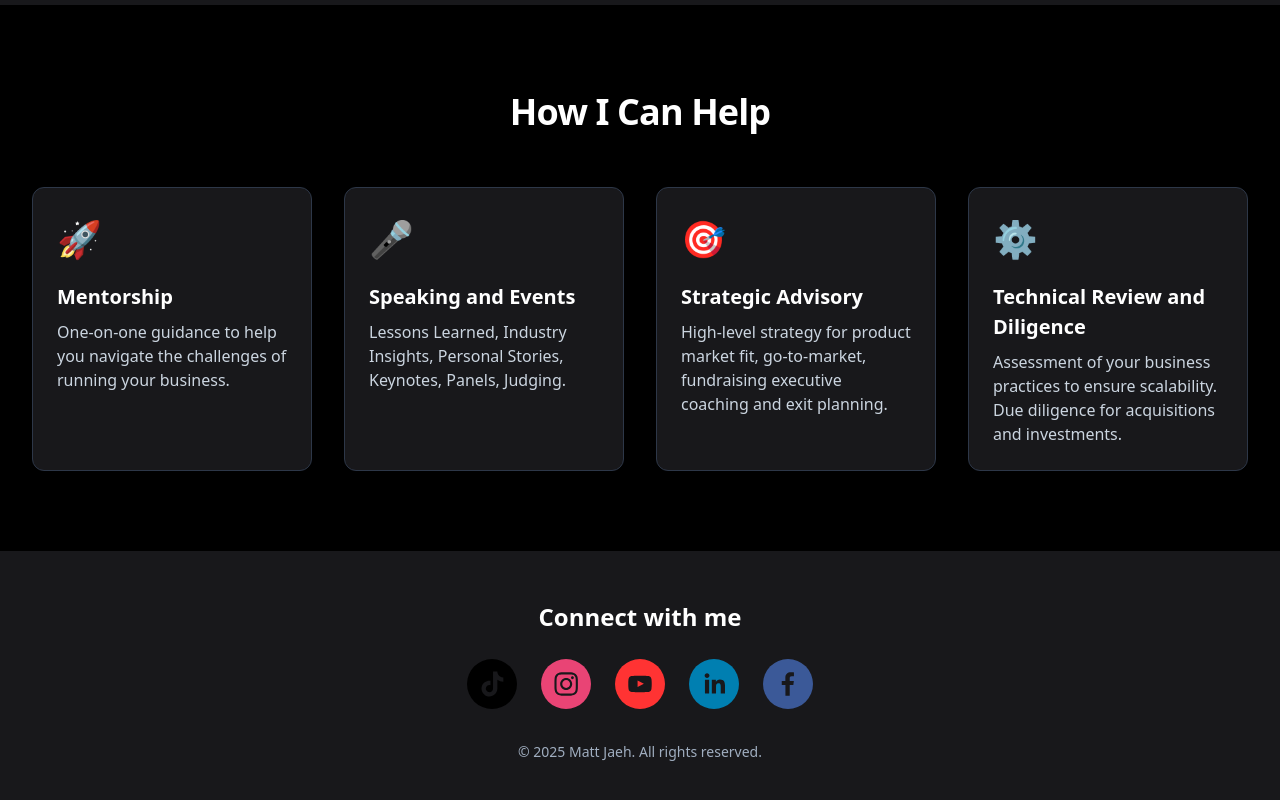
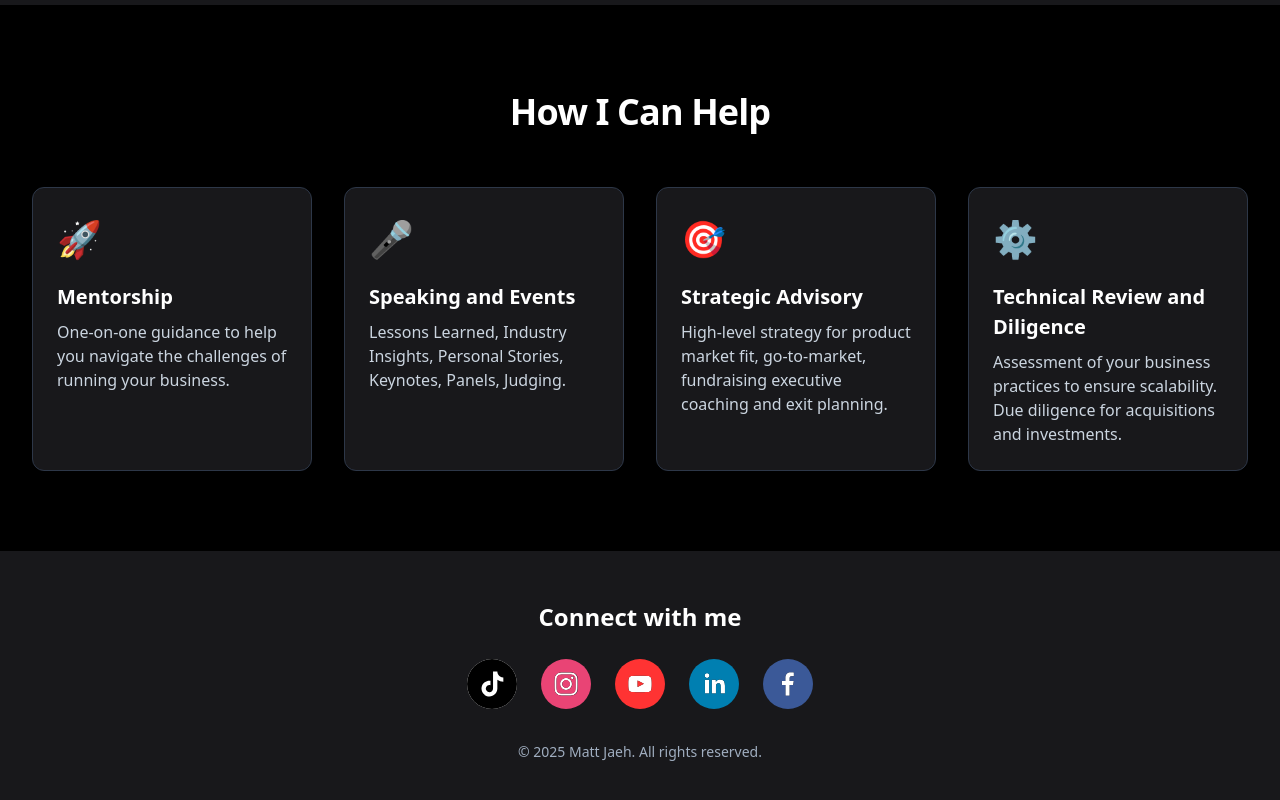
Before and after one commit to Jaehdawg/personal-website, a Next.js app: page / in a window 1280 px wide. Shown: the part 1441-2241 px from the top of the page. Built offline with nearby package versions, Linux system fonts and the light colour scheme.

Commit message:
icon fix

```diff
--- a/src/components/Footer.tsx
+++ b/src/components/Footer.tsx
@@ -6,11 +6,11 @@ const Footer = () => {
             <div className="mx-auto max-w-7xl px-4 text-center sm:px-6 lg:px-8">
                 <h2 className="mb-6 text-2xl font-bold">Connect with me</h2>
                 <div className="mb-8 flex justify-center space-x-6">
-                    <SocialIcon url="https://www.tiktok.com/@realmattjaeh/" />
-                    <SocialIcon url="https://www.instagram.com/jaehdawg/" />
-                    <SocialIcon url="https://www.youtube.com/@mattjaeh/" />
-                    <SocialIcon url="https://www.linkedin.com/in/matthewjaeh/" />
-                    <SocialIcon url="https://www.facebook.com/matthew.jaeh/" />
+                    <SocialIcon url="https://www.tiktok.com/@realmattjaeh/" fgColor="white" />
+                    <SocialIcon url="https://www.instagram.com/jaehdawg/" fgColor="white" />
+                    <SocialIcon url="https://www.youtube.com/@mattjaeh/" fgColor="white" />
+                    <SocialIcon url="https://www.linkedin.com/in/matthewjaeh/" fgColor="white" />
+                    <SocialIcon url="https://www.facebook.com/matthew.jaeh/" fgColor="white" />
                 </div>
                 <p className="text-sm text-gray-500">
                     © {new Date().getFullYear()} Matt Jaeh. All rights reserved.
```
